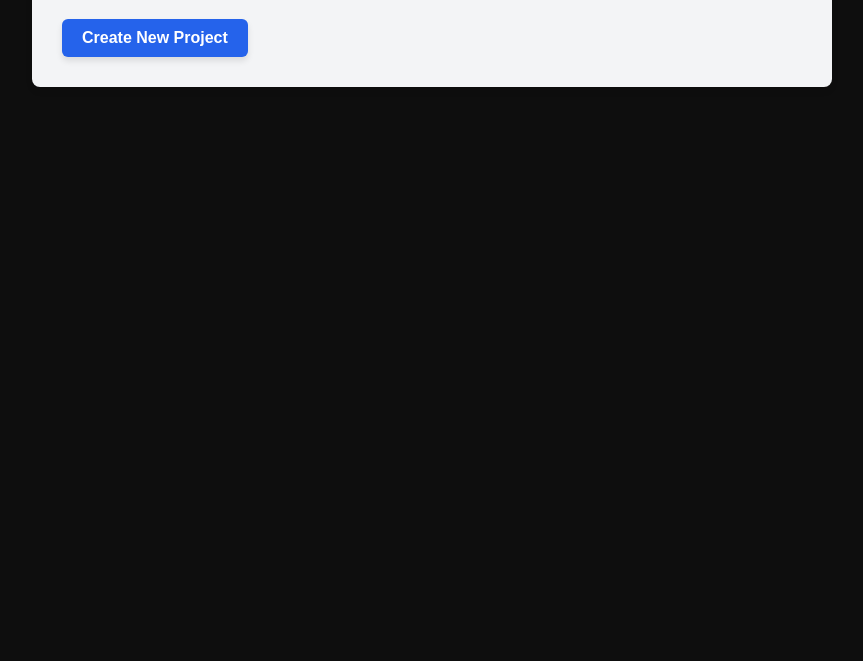
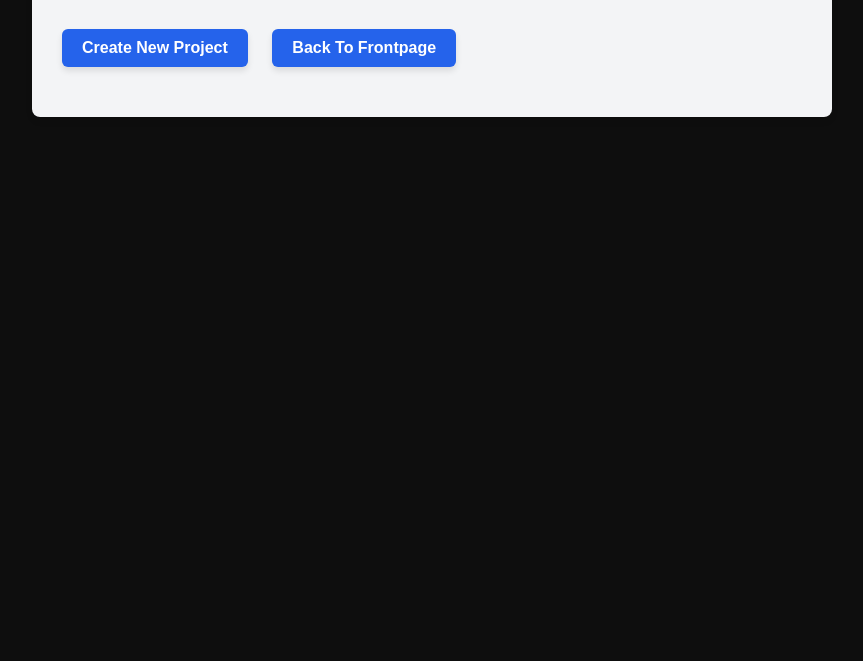
Before and after one commit to Aluna0001/DiemProjectsFrontend, a plain HTML site: page html/project-list.html in a window 1280 px wide. Shown: the part 139-800 px from the top of the page, without its empty margins (208-1071 px from the left). Drawn offline with Linux system fonts and the light colour scheme; no server answers.

Commit message:
Lavet Back Buttons

```diff
--- a/css/style.css
+++ b/css/style.css
@@ -172,3 +172,18 @@ body {
 .create-project-form button:hover {
   background-color: var(--color-accent-hover);
 }
+.back-to-landing-button {
+  display: inline-block;
+  font-weight: 600;
+  text-align: center;
+  padding: 0.625rem 1.25rem;
+  font-size: 1rem;
+  color: white;
+  background-color: var(--color-accent);
+  border: none;
+  border-radius: 0.375rem;
+  cursor: pointer;
+  transition: all 0.3s ease;
+  box-shadow: 0 4px 6px rgba(0, 0, 0, 0.1);
+  margin: 20px;
+}
--- a/html/project-list.html
+++ b/html/project-list.html
@@ -14,6 +14,9 @@
         onclick="location.href='create-project.html'">
         Create New Project
       </button>
+      <button class="back-to-landing-button" onclick="window.location.href='landingpage.html'">Back To Frontpage
+      </button>
+
       <ul id="project-list-container">
         <!-- Projects will be dynamically loaded here -->
       </ul>
```
Also changed, not shown: html/create-project.html (+1 -0 lines).
